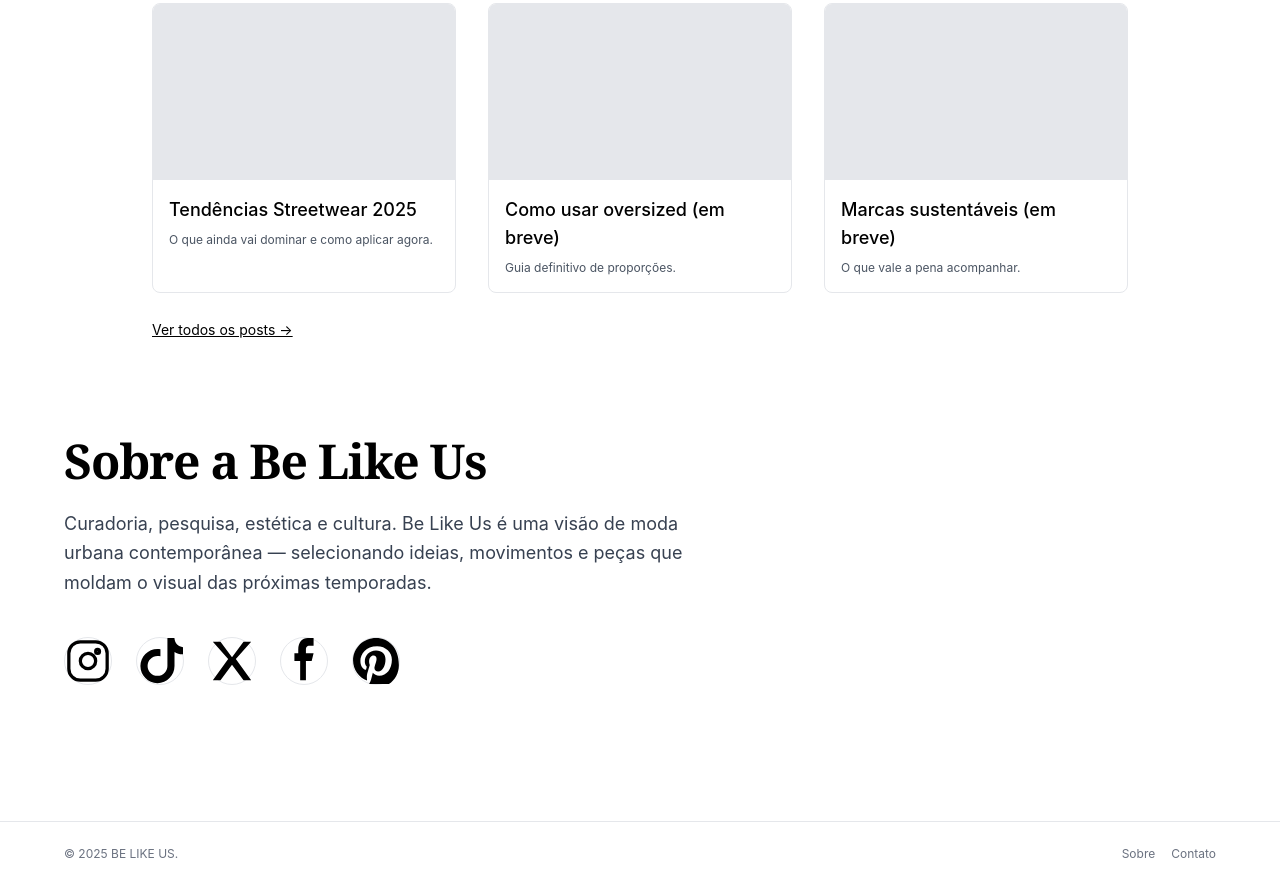
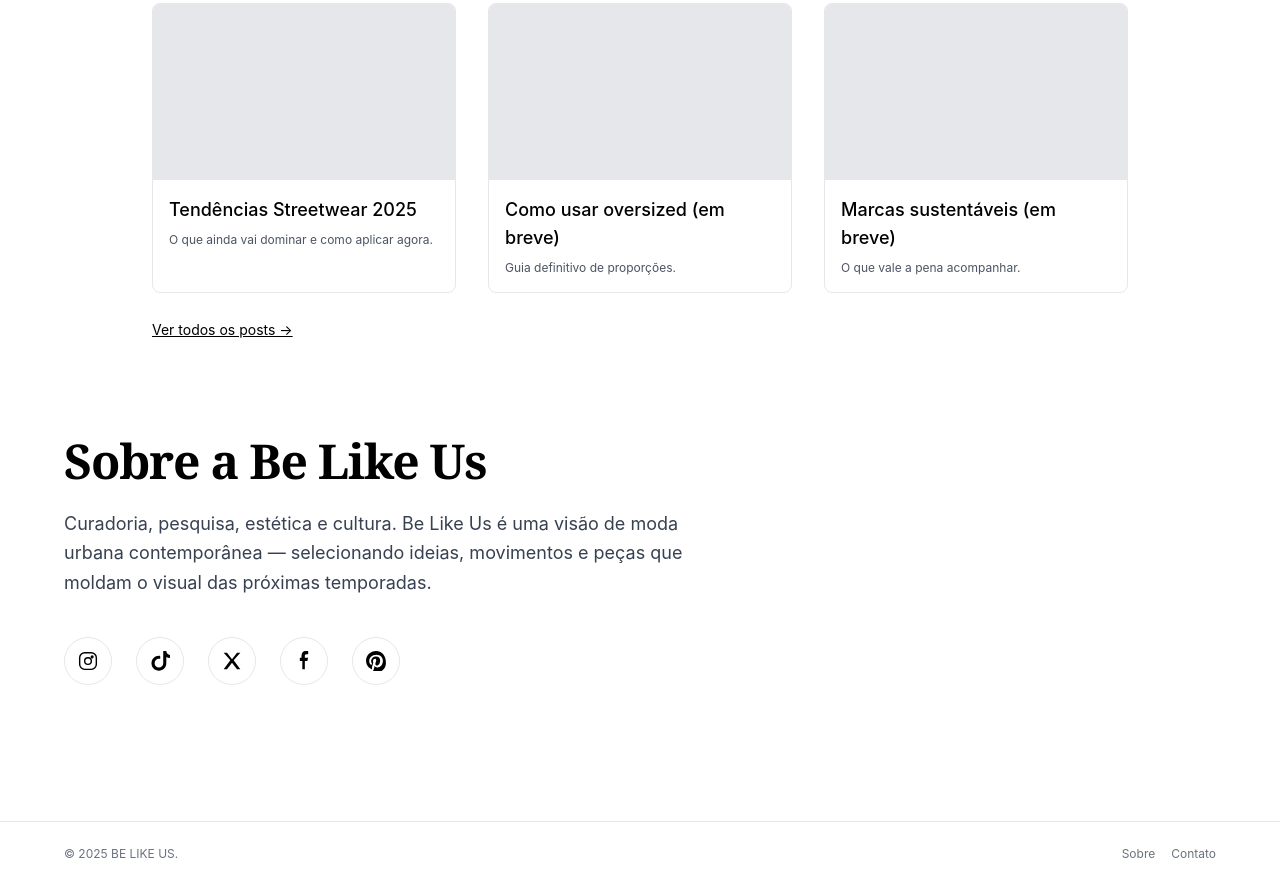
Before and after one commit to BeLikeUsStore/BeLikeUsSite, a plain HTML site: page index.html in a window 1280 px wide. Shown: the part 732-1618 px from the top of the page. Drawn offline with nearby package versions, Linux system fonts and the light colour scheme.

Commit message:
fix: imagens brancas no celular

```diff
--- a/index.html
+++ b/index.html
@@ -232,8 +232,9 @@
 <div class="flex items-center gap-6 mt-10">
 
   <!-- Instagram -->
-      <a href="#" class="w-12 h-12 rounded-full border flex items-center justify-center hover:bg-black hover:text-white transition">
-        <svg class="icon" fill="none" stroke="currentColor" stroke-width="1.7" viewBox="0 0 24 24">
+  <a href="#" class="w-12 h-12 rounded-full border flex items-center justify-center transition hover:bg-black group">
+    <svg class="w-5 h-5 text-black group-hover:text-white"
+         fill="none" stroke="currentColor" stroke-width="1.7" viewBox="0 0 24 24">
       <rect x="2" y="2" width="20" height="20" rx="6"/>
       <circle cx="12" cy="12" r="4"/>
       <circle cx="17" cy="7" r="1"/>
@@ -241,32 +242,38 @@
   </a>
 
   <!-- TikTok -->
-      <a href="#" class="w-12 h-12 rounded-full border flex items-center justify-center hover:bg-black hover:text-white transition">
-        <svg class="icon" fill="currentColor" viewBox="0 0 256 256">
+  <a href="#" class="w-12 h-12 rounded-full border flex items-center justify-center transition hover:bg-black group">
+    <svg class="w-5 h-5 text-black group-hover:text-white"
+         fill="currentColor" viewBox="0 0 256 256">
       <path d="M168.5 0h39.7c2.7 30 21.9 48.6 47.8 50.9v39.4c-16.9.9-33-3.7-47.3-12.9v78.9c0 52.4-42.5 95-94.9 95S19 208.7 19 156.3c0-52.4 42.5-95 94.9-95 5.6 0 11.2.5 16.5 1.5v39.2c-5.2-1.3-10.7-2-16.3-2-30.5 0-55.2 24.7-55.2 55.2 0 30.5 24.7 55.2 55.2 55.2s55.2-24.7 55.2-55.2V0z"/>
     </svg>
   </a>
 
   <!-- X -->
-      <a href="#" class="w-12 h-12 rounded-full border flex items-center justify-center hover:bg-black hover:text-white transition">
-        <svg class="icon" fill="currentColor" viewBox="0 0 24 24">
+  <a href="#" class="w-12 h-12 rounded-full border flex items-center justify-center transition hover:bg-black group">
+    <svg class="w-5 h-5 text-black group-hover:text-white"
+         fill="currentColor" viewBox="0 0 24 24">
       <path d="M18 2h4l-8 9 8 11h-4l-6-8-6 8H2l8-11L2 2h4l6 8z"/>
     </svg>
   </a>
 
   <!-- Facebook -->
-      <a href="#" class="w-12 h-12 rounded-full border flex items-center justify-center hover:bg-black hover:text-white transition">
-        <svg class="icon" fill="currentColor" viewBox="0 0 24 24">
+  <a href="#" class="w-12 h-12 rounded-full border flex items-center justify-center transition hover:bg-black group">
+    <svg class="w-5 h-5 text-black group-hover:text-white"
+         fill="currentColor" viewBox="0 0 24 24">
       <path d="M13 22V12h3l1-4h-4V6c0-.9.3-2 2-2h2V0h-3c-3 0-5 2.2-5 6v2H7v4h3v10h3z"/>
     </svg>
   </a>
 
   <!-- Pinterest -->
-      <a href="#" class="w-12 h-12 rounded-full border flex items-center justify-center hover:bg-black hover:text-white transition">
-        <svg class="icon" fill="currentColor" viewBox="0 0 24 24">
+  <a href="#" class="w-12 h-12 rounded-full border flex items-center justify-center transition hover:bg-black group">
+    <svg class="w-5 h-5 text-black group-hover:text-white"
+         fill="currentColor" viewBox="0 0 24 24">
       <path d="M12.04 0C5.39 0 .04 5.22.04 11.76c0 4.79 3.03 8.89 7.3 10.41-.1-.88-.2-2.23 0-3.19.22-.76 1.43-4.84 1.43-4.84s-.37-.76-.37-1.88c0-1.76 1.02-3.08 2.29-3.08 1.08 0 1.6.81 1.6 1.78 0 1.08-.69 2.7-1.05 4.19-.3 1.27.64 2.31 1.9 2.31 2.28 0 3.82-2.9 3.82-6.34 0-2.61-1.76-4.56-4.95-4.56-3.6 0-5.84 2.69-5.84 5.7 0 1.04.3 1.79.77 2.36.22.26.25.37.17.67-.06.22-.2.76-.26.97-.08.3-.32.41-.59.3-1.64-.67-2.4-2.55-2.4-4.63 0-3.46 2.92-7.57 8.71-7.57 4.65 0 7.72 3.36 7.72 6.97 0 4.78-2.67 8.33-6.61 8.33-1.32 0-2.86-.72-3.34-1.52l-.91 3.45c-.33 1.26-1.23 2.85-1.83 3.82 1.37.42 2.82.65 4.33.65 6.65 0 12-5.22 12-11.76C24.04 5.22 18.69 0 12.04 0z"/>
     </svg>
   </a>
+
+</div>
 
     </div>
   </section>
```
Lines whose indentation alone changed are shown as unchanged.
